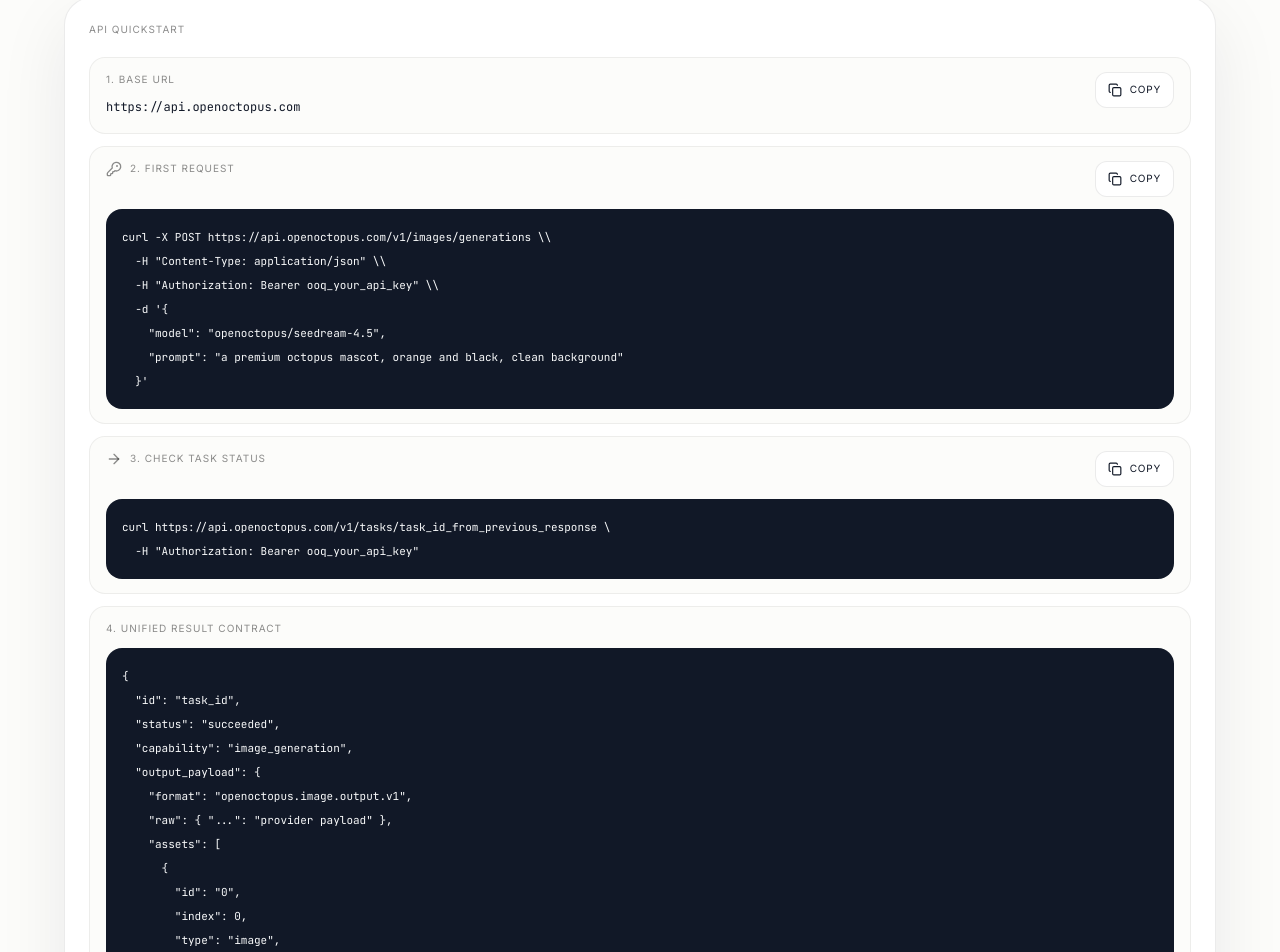
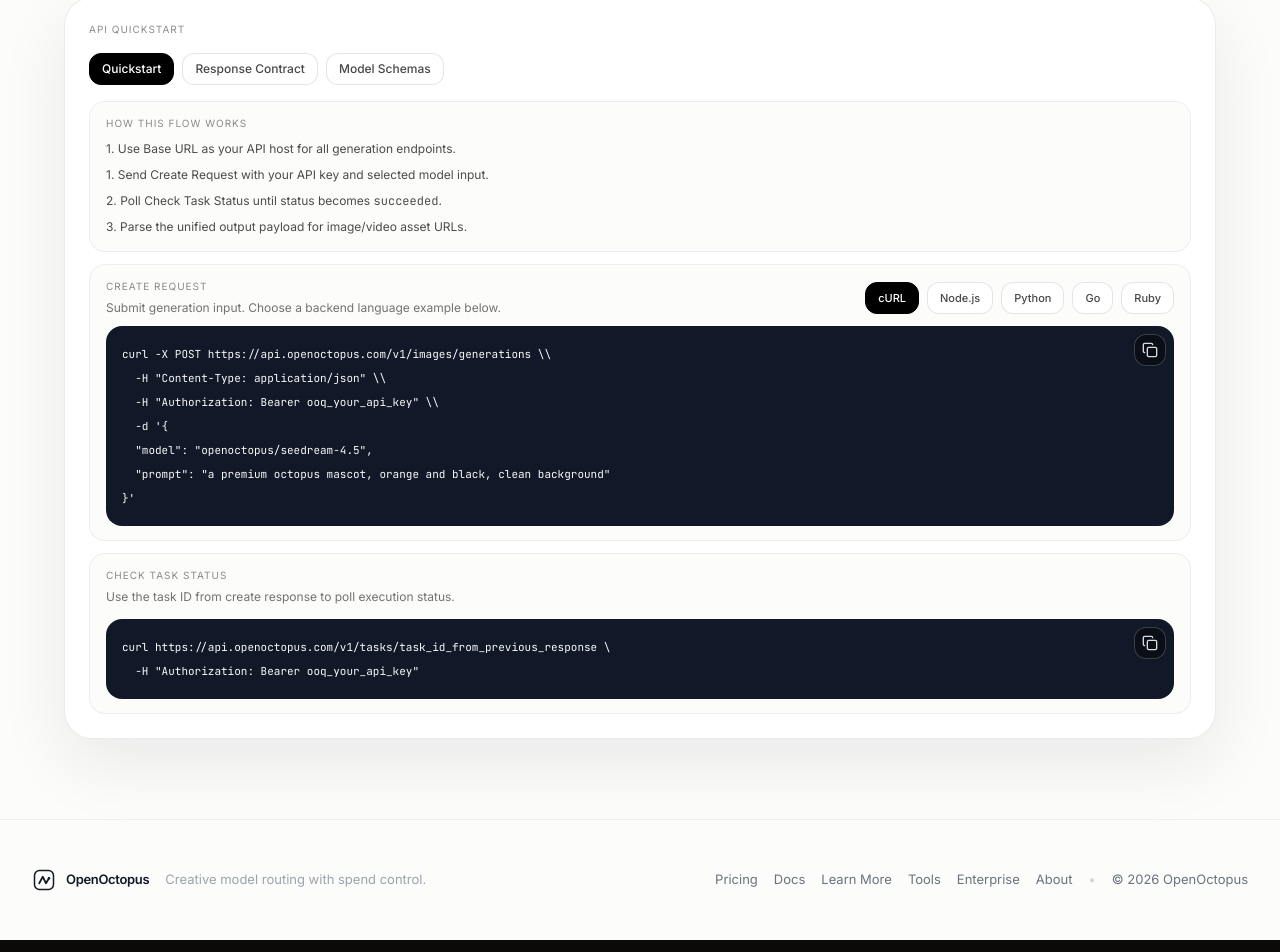
Before and after one commit to Joeyzzyy/openoctopus, a Next.js app: page /docs in a window 1280 px wide. Shown: the part 497-1449 px from the top of the page. Built offline with nearby package versions, Linux system fonts and the light colour scheme; no server answers.

Commit message:
refactor(dashboard): tabbed quickstart with inline code copy icons

```diff
--- a/src/app/dashboard/api-quickstart-card.tsx
+++ b/src/app/dashboard/api-quickstart-card.tsx
@@ -1,7 +1,7 @@
 "use client";
 
 import { useEffect, useMemo, useState } from "react";
-import { ArrowRight, Check, Copy, KeyRound } from "lucide-react";
+import { Check, Copy } from "lucide-react";
 import { toast } from "sonner";
 import { buildTaskStatusCurl, PUBLIC_API_BASE_URL } from "@/lib/api-docs";
 
@@ -14,31 +14,139 @@ type ModelDocItem = {
   officialDocUrl: string | null;
 };
 
-function buildRequestExample(model: string, capability: string) {
-  const endpoint = capability.includes("video")
-    ? "/v1/videos/generations"
-    : "/v1/images/generations";
+type MainTab = "quickstart" | "response" | "schemas";
+type LanguageTab = "curl" | "nodejs" | "python" | "go" | "ruby";
 
-  const payload = capability.includes("video")
-    ? `{
+function CodeBlock({
+  code,
+  copyId,
+  copiedBlock,
+  onCopy,
+}: {
+  code: string;
+  copyId: string;
+  copiedBlock: string | null;
+  onCopy: (value: string, block: string) => void;
+}) {
+  return (
+    <div className="relative">
+      <button
+        type="button"
+        onClick={() => onCopy(code, copyId)}
+        className="absolute right-2 top-2 z-10 inline-flex h-8 w-8 cursor-pointer items-center justify-center rounded-md border border-white/20 bg-black/40 text-white/85 transition-colors hover:bg-black/60"
+        aria-label="Copy code"
+        title="Copy code"
+      >
+        {copiedBlock === copyId ? <Check className="h-4 w-4" /> : <Copy className="h-4 w-4" />}
+      </button>
+      <pre className="overflow-x-auto rounded-2xl bg-[#111827] p-4 pr-12 font-mono text-[11px] leading-6 text-[#F9FAFB]">
+        <code>{code}</code>
+      </pre>
+    </div>
+  );
+}
+
+function buildPayload(model: string, capability: string) {
+  if (capability.includes("video")) {
+    return `{
   "model": "${model}",
   "prompt": "a cinematic octopus swimming through a neon underwater city",
   "input": {
     "duration": 5,
     "resolution": "720p"
   }
-  }`
-    : `{
+}`;
+  }
+
+  return `{
   "model": "${model}",
   "prompt": "a premium octopus mascot, orange and black, clean background"
 }`;
+}
 
-  return [
+function buildEndpoint(capability: string) {
+  return capability.includes("video") ? "/v1/videos/generations" : "/v1/images/generations";
+}
+
+function buildCreateExamples(model: string, capability: string) {
+  const endpoint = buildEndpoint(capability);
+  const payload = buildPayload(model, capability);
+  const compactPayload = payload.replace(/\n\s*/g, " ").replace(/\s+/g, " ").trim();
+
+  const curl = [
     `curl -X POST ${PUBLIC_API_BASE_URL}${endpoint} \\\\`,
     '  -H "Content-Type: application/json" \\\\',
     '  -H "Authorization: Bearer ooq_your_api_key" \\\\',
     `  -d '${payload}'`,
   ].join("\n");
+
+  const nodejs = `const response = await fetch("${PUBLIC_API_BASE_URL}${endpoint}", {
+  method: "POST",
+  headers: {
+    "Content-Type": "application/json",
+    Authorization: "Bearer " + process.env.OPENOCTOPUS_API_KEY,
+  },
+  body: JSON.stringify(${payload}),
+});
+
+const data = await response.json();
+console.log(data);`;
+
+  const python = `import requests
+
+url = "${PUBLIC_API_BASE_URL}${endpoint}"
+headers = {
+    "Authorization": f"Bearer {"{"}OPENOCTOPUS_API_KEY{"}"}",
+    "Content-Type": "application/json",
+}
+payload = ${payload}
+
+resp = requests.post(url, headers=headers, json=payload, timeout=180)
+print(resp.json())`;
+
+  const go = `package main
+
+import (
+  "bytes"
+  "fmt"
+  "io"
+  "net/http"
+)
+
+func main() {
+  body := []byte(${JSON.stringify(compactPayload)})
+
+  req, _ := http.NewRequest("POST", "${PUBLIC_API_BASE_URL}${endpoint}", bytes.NewBuffer(body))
+  req.Header.Set("Authorization", "Bearer "+"ooq_your_api_key")
+  req.Header.Set("Content-Type", "application/json")
+
+  client := &http.Client{}
+  resp, err := client.Do(req)
+  if err != nil {
+    panic(err)
+  }
+  defer resp.Body.Close()
+
+  out, _ := io.ReadAll(resp.Body)
+  fmt.Println(string(out))
+}`;
+
+  const ruby = `require "net/http"
+require "json"
+
+uri = URI("${PUBLIC_API_BASE_URL}${endpoint}")
+http = Net::HTTP.new(uri.host, uri.port)
+http.use_ssl = true
+
+request = Net::HTTP::Post.new(uri)
+request["Authorization"] = "Bearer #{ENV["OPENOCTOPUS_API_KEY"]}"
+request["Content-Type"] = "application/json"
+request.body = ${payload}.to_json
+
+response = http.request(request)
+puts response.body`;
+
+  return { curl, nodejs, python, go, ruby };
 }
 
 export function ApiQuickstartCard({
@@ -70,7 +178,11 @@ export function ApiQuickstartCard({
         : fallbackModel,
     [initialModel, safeModels, fallbackModel]
   );
+
   const [selectedModelSlug, setSelectedModelSlug] = useState(resolvedModel);
+  const [mainTab, setMainTab] = useState<MainTab>("quickstart");
+  const [languageTab, setLanguageTab] = useState<LanguageTab>("curl");
+
   useEffect(() => {
     setSelectedModelSlug(resolvedModel);
   }, [resolvedModel]);
@@ -78,10 +190,8 @@ export function ApiQuickstartCard({
   const selectedModel =
     safeModels.find((item) => item.publicModel === selectedModelSlug) ?? safeModels[0] ?? null;
 
-  const createExample = buildRequestExample(
-    selectedModel?.publicModel ?? fallbackModel,
-    selectedModel?.capability ?? "image generation"
-  );
+  const capability = selectedModel?.capability ?? "image generation";
+  const createExamples = buildCreateExamples(selectedModel?.publicModel ?? fallbackModel, capability);
   const taskExample = buildTaskStatusCurl();
 
   const imageResultShape = `{
@@ -104,22 +214,6 @@ export function ApiQuickstartCard({
   }
 }`;
 
-  const imageResultHandlingExample = `const task = await fetch("/v1/tasks/{id}", {
-  headers: { Authorization: "Bearer " + process.env.OPENOCTOPUS_API_KEY }
-}).then((res) => res.json());
-
-if (task.status !== "succeeded") throw new Error("Task not completed");
-if (task.output_payload?.format !== "openoctopus.image.output.v1") {
-  throw new Error("Unexpected output format");
-}
-
-const imageAsset = task.output_payload?.assets?.find(
-  (asset) => asset?.type === "image" && typeof asset?.url === "string"
-);
-if (!imageAsset) throw new Error("No image asset returned");
-
-console.log("image url:", imageAsset.url);`;
-
   const videoResultShape = `{
   "id": "task_id",
   "status": "succeeded",
@@ -140,159 +234,170 @@ console.log("image url:", imageAsset.url);`;
   }
 }`;
 
-  const [copiedBlock, setCopiedBlock] = useState<
-    | "base"
-    | "request"
-    | "task"
-    | "result-shape"
-    | "result-handling"
-    | "video-result-shape"
-    | "input-schema"
-    | "output-schema"
-    | null
-  >(null);
+  const [copiedBlock, setCopiedBlock] = useState<string | null>(null);
 
-  const copyText = async (
-    value: string,
-    block:
-      | "base"
-      | "request"
-      | "task"
-      | "result-shape"
-      | "result-handling"
-      | "video-result-shape"
-      | "input-schema"
-      | "output-schema"
-  ) => {
+  const copyText = async (value: string, block: string) => {
     await navigator.clipboard.writeText(value);
     setCopiedBlock(block);
     toast.success("Copied");
     window.setTimeout(() => setCopiedBlock(null), 1600);
   };
 
-  const isVideo = Boolean(selectedModel?.capability?.includes("video"));
+  const tabClass = (active: boolean) =>
+    active
+      ? "border-black bg-black text-white"
+      : "border-black/10 bg-white text-black/72 hover:bg-black/[0.03]";
+
+  const currentCreateExample = createExamples[languageTab];
+  const isVideo = capability.includes("video");
 
   return (
     <section className="rounded-[28px] border border-black/[0.08] bg-white p-4 shadow-[0_24px_70px_rgba(17,24,39,0.08)] sm:p-6">
-      <div>
+      <div className="flex flex-wrap items-center justify-between gap-3">
         <p className="text-[10px] uppercase tracking-[1px] text-black/45">API Quickstart</p>
         {selectedModel?.officialDocUrl ? (
           <a
             href={selectedModel.officialDocUrl}
             target="_blank"
             rel="noreferrer"
-            className="mt-2 inline-flex h-9 items-center rounded-md border border-black/[0.08] bg-white px-3 text-xs text-black/75 transition-colors hover:bg-black/[0.03]"
+            className="inline-flex h-9 cursor-pointer items-center rounded-md border border-black/[0.08] bg-white px-3 text-xs text-black/75 transition-colors hover:bg-black/[0.03]"
           >
             Official Upstream Docs
           </a>
         ) : null}
       </div>
 
-      <div className="mt-5 space-y-3">
-        <div className="rounded-2xl border border-black/[0.06] bg-[#FCFCFA] px-4 py-3.5">
-          <div className="flex items-start justify-between gap-3">
-            <div className="min-w-0">
-              <p className="text-[10px] uppercase tracking-[1px] text-black/45">1. Base URL</p>
-              <code className="mt-2 block break-all font-mono text-[12px] leading-6 text-[#111827]">
-                {PUBLIC_API_BASE_URL}
-              </code>
-            </div>
+      <div className="mt-4 flex flex-wrap gap-2">
         <button
           type="button"
-              onClick={() => copyText(PUBLIC_API_BASE_URL, "base")}
-              className="inline-flex h-9 shrink-0 cursor-pointer items-center gap-2 rounded-md border border-black/[0.08] bg-white px-3 text-[10px] uppercase tracking-[0.8px] text-[#111827] transition-colors hover:bg-black/[0.03]"
+          onClick={() => setMainTab("quickstart")}
+          className={`inline-flex h-8 cursor-pointer items-center rounded-md border px-3 text-xs font-medium transition-colors ${tabClass(mainTab === "quickstart")}`}
         >
-              {copiedBlock === "base" ? <><Check className="h-3.5 w-3.5" />Copied</> : <><Copy className="h-3.5 w-3.5" />Copy</>}
+          Quickstart
         </button>
+        <button
+          type="button"
+          onClick={() => setMainTab("response")}
+          className={`inline-flex h-8 cursor-pointer items-center rounded-md border px-3 text-xs font-medium transition-colors ${tabClass(mainTab === "response")}`}
+        >
+          Response Contract
+        </button>
+        <button
+          type="button"
+          onClick={() => setMainTab("schemas")}
+          className={`inline-flex h-8 cursor-pointer items-center rounded-md border px-3 text-xs font-medium transition-colors ${tabClass(mainTab === "schemas")}`}
+        >
+          Model Schemas
+        </button>
+      </div>
+
+      {mainTab === "quickstart" ? (
+        <div className="mt-4 space-y-3">
+          <div className="rounded-2xl border border-black/[0.06] bg-[#FCFCFA] px-4 py-3.5">
+            <p className="text-[10px] uppercase tracking-[1px] text-black/45">How This Flow Works</p>
+            <ol className="mt-2 space-y-1.5 text-xs leading-5 text-black/70">
+              <li>1. Use Base URL as your API host for all generation endpoints.</li>
+              <li>1. Send Create Request with your API key and selected model input.</li>
+              <li>2. Poll Check Task Status until status becomes <code className="font-mono">succeeded</code>.</li>
+              <li>3. Parse the unified output payload for image/video asset URLs.</li>
+            </ol>
+          </div>
+
+          <div className="rounded-2xl border border-black/[0.06] bg-[#FCFCFA] px-4 py-3.5">
+            <div className="flex flex-wrap items-center justify-between gap-3">
+              <div>
+                <p className="text-[10px] uppercase tracking-[1px] text-black/45">Create Request</p>
+                <p className="mt-1 text-xs leading-5 text-black/55">
+                  Submit generation input. Choose a backend language example below.
+                </p>
+              </div>
+              <div className="flex flex-wrap gap-2">
+                {(["curl", "nodejs", "python", "go", "ruby"] as const).map((lang) => (
+                  <button
+                    key={lang}
+                    type="button"
+                    onClick={() => setLanguageTab(lang)}
+                    className={`inline-flex h-8 cursor-pointer items-center rounded-md border px-3 text-[11px] font-medium transition-colors ${tabClass(languageTab === lang)}`}
+                  >
+                    {lang === "nodejs" ? "Node.js" : lang === "python" ? "Python" : lang === "go" ? "Go" : lang === "ruby" ? "Ruby" : "cURL"}
+                  </button>
+                ))}
+              </div>
+            </div>
+
+            <div className="mt-2">
+              <CodeBlock
+                code={currentCreateExample}
+                copyId={`create-${languageTab}`}
+                copiedBlock={copiedBlock}
+                onCopy={copyText}
+              />
             </div>
           </div>
 
           <div className="rounded-2xl border border-black/[0.06] bg-[#FCFCFA] px-4 py-3.5">
-          <div className="flex items-start justify-between gap-3">
             <div>
-              <div className="flex items-center gap-2">
-                <KeyRound className="h-4 w-4 text-black/45" />
-                <p className="text-[10px] uppercase tracking-[1px] text-black/45">2. First Request</p>
+              <div>
+                <p className="text-[10px] uppercase tracking-[1px] text-black/45">Check Task Status</p>
+                <p className="mt-1 text-xs leading-5 text-black/55">
+                  Use the task ID from create response to poll execution status.
+                </p>
               </div>
             </div>
-            <button
-              type="button"
-              onClick={() => copyText(createExample, "request")}
-              className="inline-flex h-9 shrink-0 cursor-pointer items-center gap-2 rounded-md border border-black/[0.08] bg-white px-3 text-[10px] uppercase tracking-[0.8px] text-[#111827] transition-colors hover:bg-black/[0.03]"
-            >
-              {copiedBlock === "request" ? <><Check className="h-3.5 w-3.5" />Copied</> : <><Copy className="h-3.5 w-3.5" />Copy</>}
-            </button>
+            <div className="mt-3">
+              <CodeBlock code={taskExample} copyId="task" copiedBlock={copiedBlock} onCopy={copyText} />
             </div>
-          <pre className="mt-3 overflow-x-auto rounded-2xl bg-[#111827] p-4 font-mono text-[11px] leading-6 text-[#F9FAFB]">
-            <code>{createExample}</code>
-          </pre>
+          </div>
+        </div>
+      ) : null}
+
+      {mainTab === "response" ? (
+        <div className="mt-4 space-y-3">
+          <div className="rounded-2xl border border-black/[0.06] bg-[#FCFCFA] px-4 py-3.5">
+            <p className="text-[10px] uppercase tracking-[1px] text-black/45">Unified Result Contract</p>
+            <div className="mt-3">
+              <CodeBlock
+                code={isVideo ? videoResultShape : imageResultShape}
+                copyId="result"
+                copiedBlock={copiedBlock}
+                onCopy={copyText}
+              />
+            </div>
+          </div>
+        </div>
+      ) : null}
+
+      {mainTab === "schemas" ? (
+        <div className="mt-4 space-y-3">
+          <div className="rounded-2xl border border-black/[0.06] bg-[#FCFCFA] px-4 py-3.5">
+            <div>
+              <p className="text-[10px] uppercase tracking-[1px] text-black/45">Model Input Schema (Internal)</p>
+            </div>
+            <div className="mt-3">
+              <CodeBlock
+                code={selectedModel?.inputSchemaText ?? "{}"}
+                copyId="input-schema"
+                copiedBlock={copiedBlock}
+                onCopy={copyText}
+              />
+            </div>
           </div>
 
           <div className="rounded-2xl border border-black/[0.06] bg-[#FCFCFA] px-4 py-3.5">
-          <div className="flex items-start justify-between gap-3">
             <div>
-              <div className="flex items-center gap-2">
-                <ArrowRight className="h-4 w-4 text-black/45" />
-                <p className="text-[10px] uppercase tracking-[1px] text-black/45">3. Check Task Status</p>
+              <p className="text-[10px] uppercase tracking-[1px] text-black/45">Model Output Schema (Internal)</p>
+            </div>
+            <div className="mt-3">
+              <CodeBlock
+                code={selectedModel?.outputSchemaText ?? "{}"}
+                copyId="output-schema"
+                copiedBlock={copiedBlock}
+                onCopy={copyText}
+              />
             </div>
           </div>
-            <button
-              type="button"
-              onClick={() => copyText(taskExample, "task")}
-              className="inline-flex h-9 shrink-0 cursor-pointer items-center gap-2 rounded-md border border-black/[0.08] bg-white px-3 text-[10px] uppercase tracking-[0.8px] text-[#111827] transition-colors hover:bg-black/[0.03]"
-            >
-              {copiedBlock === "task" ? <><Check className="h-3.5 w-3.5" />Copied</> : <><Copy className="h-3.5 w-3.5" />Copy</>}
-            </button>
         </div>
-          <pre className="mt-3 overflow-x-auto rounded-2xl bg-[#111827] p-4 font-mono text-[11px] leading-6 text-[#F9FAFB]">
-            <code>{taskExample}</code>
-          </pre>
-        </div>
-
-        <div className="rounded-2xl border border-black/[0.06] bg-[#FCFCFA] px-4 py-3.5">
-          <p className="text-[10px] uppercase tracking-[1px] text-black/45">4. Unified Result Contract</p>
-          <pre className="mt-3 overflow-x-auto rounded-2xl bg-[#111827] p-4 font-mono text-[11px] leading-6 text-[#F9FAFB]">
-            <code>{isVideo ? videoResultShape : imageResultShape}</code>
-          </pre>
-          {!isVideo ? (
-            <pre className="mt-3 overflow-x-auto rounded-2xl bg-[#111827] p-4 font-mono text-[11px] leading-6 text-[#F9FAFB]">
-              <code>{imageResultHandlingExample}</code>
-            </pre>
       ) : null}
-        </div>
-
-        <div className="rounded-2xl border border-black/[0.06] bg-[#FCFCFA] px-4 py-3.5">
-          <div className="flex items-start justify-between gap-3">
-            <p className="text-[10px] uppercase tracking-[1px] text-black/45">5. Model Input Schema (Internal)</p>
-            <button
-              type="button"
-              onClick={() => copyText(selectedModel?.inputSchemaText ?? "{}", "input-schema")}
-              className="inline-flex h-9 shrink-0 cursor-pointer items-center gap-2 rounded-md border border-black/[0.08] bg-white px-3 text-[10px] uppercase tracking-[0.8px] text-[#111827] transition-colors hover:bg-black/[0.03]"
-            >
-              {copiedBlock === "input-schema" ? <><Check className="h-3.5 w-3.5" />Copied</> : <><Copy className="h-3.5 w-3.5" />Copy</>}
-            </button>
-          </div>
-          <pre className="mt-3 overflow-x-auto rounded-2xl bg-[#111827] p-4 font-mono text-[11px] leading-6 text-[#F9FAFB]">
-            <code>{selectedModel?.inputSchemaText ?? "{}"}</code>
-          </pre>
-        </div>
-
-        <div className="rounded-2xl border border-black/[0.06] bg-[#FCFCFA] px-4 py-3.5">
-          <div className="flex items-start justify-between gap-3">
-            <p className="text-[10px] uppercase tracking-[1px] text-black/45">6. Model Output Schema (Internal)</p>
-            <button
-              type="button"
-              onClick={() => copyText(selectedModel?.outputSchemaText ?? "{}", "output-schema")}
-              className="inline-flex h-9 shrink-0 cursor-pointer items-center gap-2 rounded-md border border-black/[0.08] bg-white px-3 text-[10px] uppercase tracking-[0.8px] text-[#111827] transition-colors hover:bg-black/[0.03]"
-            >
-              {copiedBlock === "output-schema" ? <><Check className="h-3.5 w-3.5" />Copied</> : <><Copy className="h-3.5 w-3.5" />Copy</>}
-            </button>
-          </div>
-          <pre className="mt-3 overflow-x-auto rounded-2xl bg-[#111827] p-4 font-mono text-[11px] leading-6 text-[#F9FAFB]">
-            <code>{selectedModel?.outputSchemaText ?? "{}"}</code>
-          </pre>
-        </div>
-      </div>
     </section>
   );
 }
--- a/src/app/dashboard/models-doc-panel.tsx
+++ b/src/app/dashboard/models-doc-panel.tsx
@@ -4,7 +4,6 @@ import { useTransition } from "react";
 import { usePathname, useRouter } from "next/navigation";
 import { ApiQuickstartCard } from "./api-quickstart-card";
 import { ModelCatalogFilters } from "./model-catalog-filters";
-import { ModelCatalogTable } from "./model-catalog-table";
 
 type ModelType = "image" | "video" | "text-coding";
 
@@ -93,7 +92,6 @@ export function ModelsDocPanel({
           <div className="mb-4">
             <ApiQuickstartCard models={filteredRows} initialModel={selectedModelSlug} />
           </div>
-          <ModelCatalogTable rows={filteredRows} />
         </>
       )}
     </>
```
Lines whose indentation alone changed are shown as unchanged.
